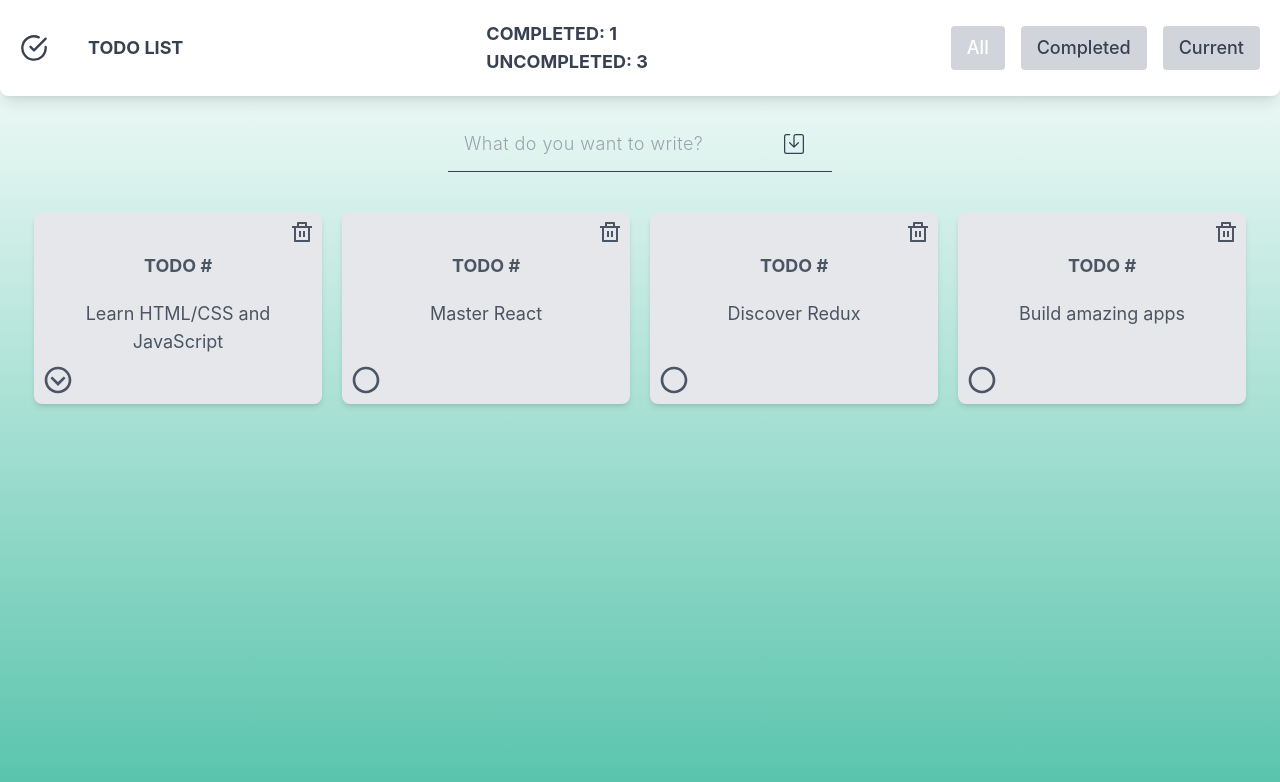
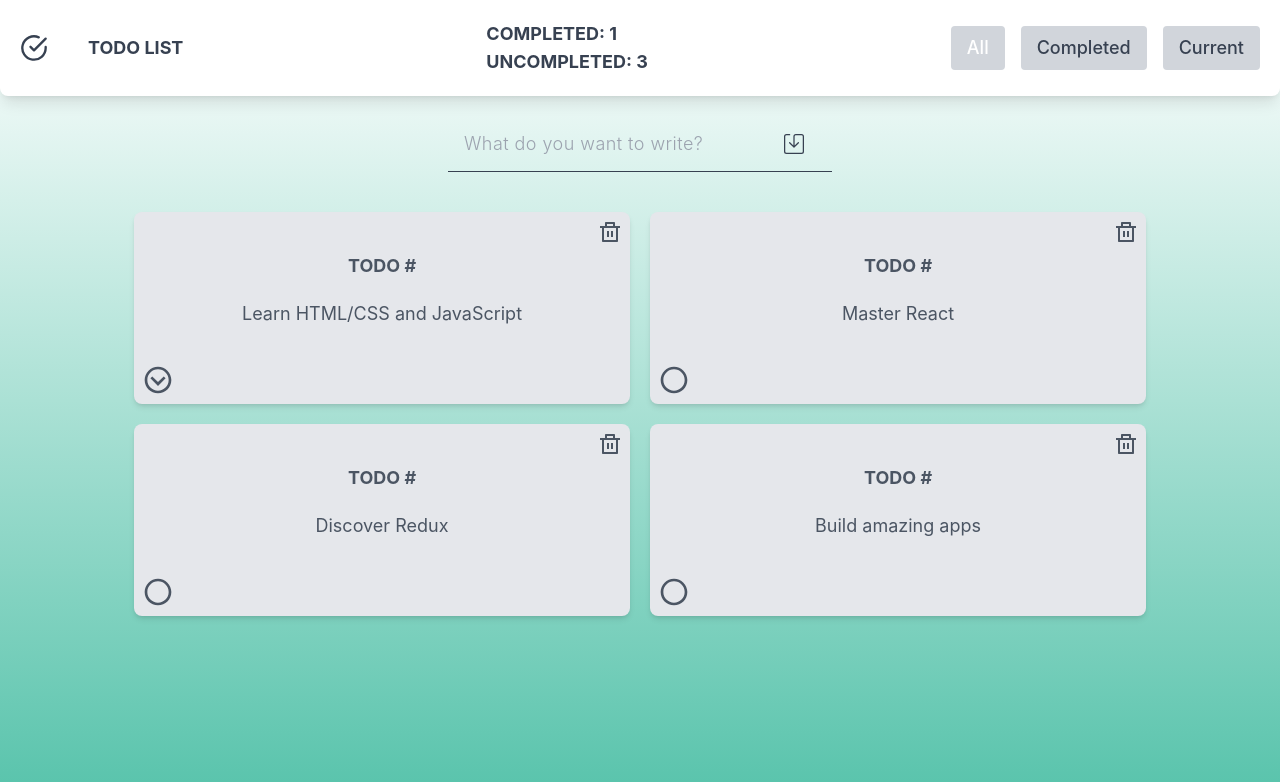
Before and after one commit to darynakarmazin/to-do-list-prvolt, a React (Create React App) app: page / in a window 1280 px wide. Shown: the top 782 px of the page. Built offline with nearby package versions, Linux system fonts and the light colour scheme.

Commit message:
Updated todo card styles

```diff
--- a/src/components/ToDoList/ToDoList.tsx
+++ b/src/components/ToDoList/ToDoList.tsx
@@ -27,7 +27,7 @@ function ToDoList() {
       {visibleTasks.map((task) => (
         <li
           key={task.id}
-          className="flex h-48 basis-72 flex-col items-center justify-center"
+          className="flex h-48 basis-2/5 flex-col items-center justify-center"
         >
           <Todo task={task} />
         </li>
```
